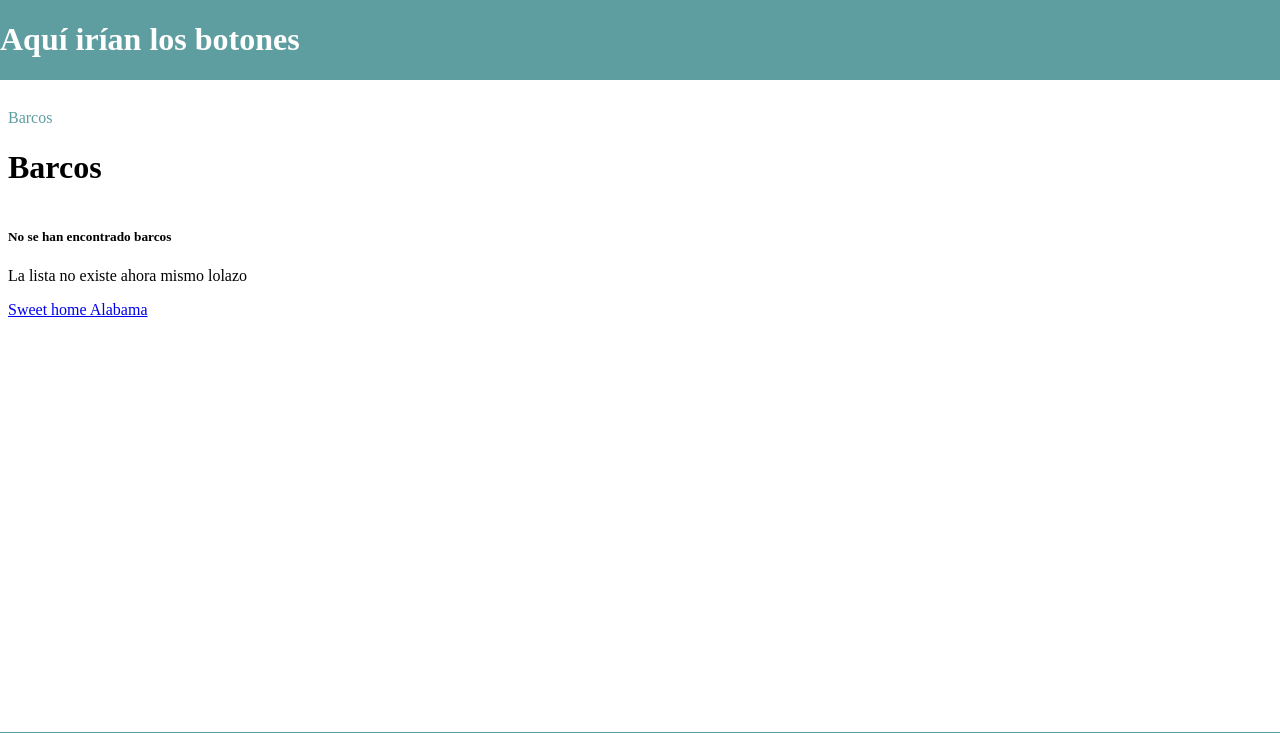
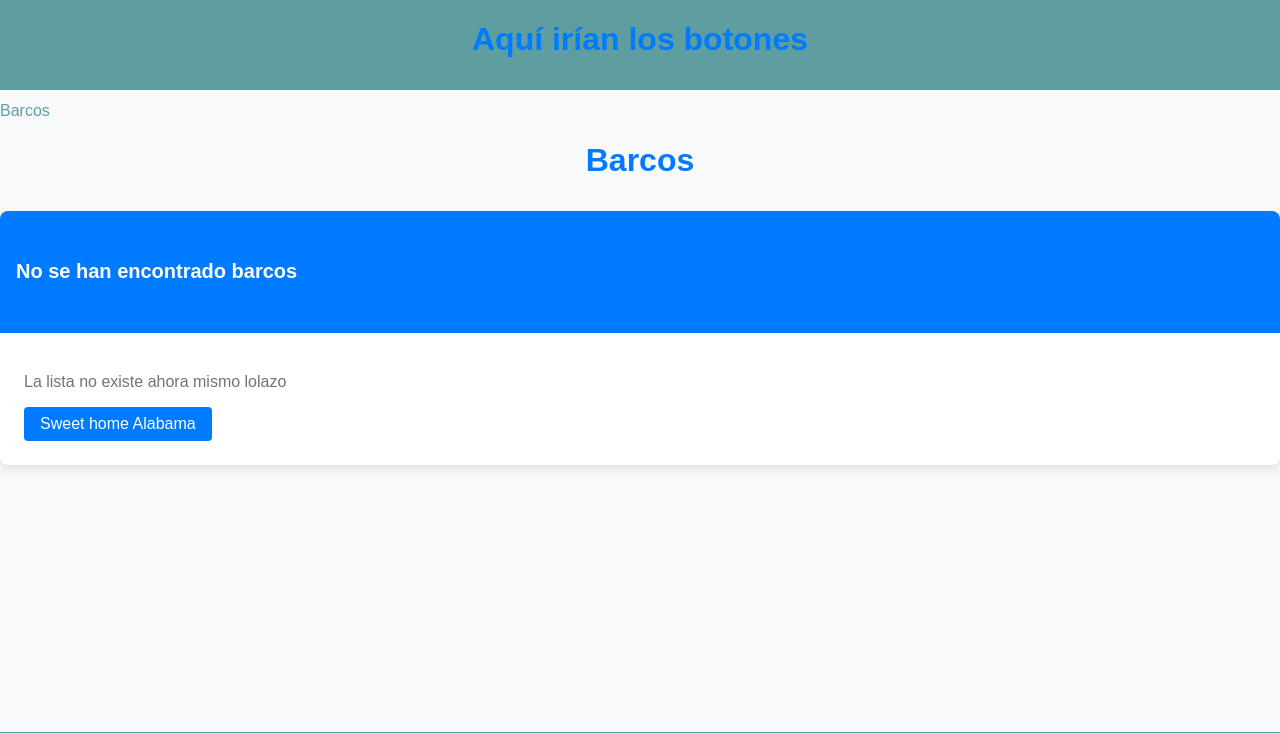
Before and after one commit to frajimmor2/NavegaTrujillo, a Django app: page /catalog/ in a window 1280 px wide. Shown: the top 733 px of the page. Run offline with Django 5.2, Linux system fonts and the light colour scheme; data that the repository does not hold is empty.

Commit message:
Css del catalogo de barcos

```diff
--- /dev/null
+++ b/NavegaTrujilloWeb/static/css/catalog.css
@@ -0,0 +1,120 @@
+/* Estilos Generales */
+body {
+    font-family: 'Arial', sans-serif;
+    background-color: #f8f9fa;
+    color: #333;
+    margin: 0;
+    padding: 0;
+}
+
+h1 {
+    color: #007bff;
+    text-align: center;
+    margin-bottom: 2rem;
+}
+
+.card {
+    border-radius: 8px;
+    box-shadow: 0 4px 8px rgba(0, 0, 0, 0.1);
+    margin-bottom: 2rem;
+    background-color: #fff;
+    overflow: hidden;
+}
+
+.card-header {
+    background-color: #007bff;
+    color: white;
+    padding: 1rem;
+}
+
+.card-body {
+    padding: 1.5rem;
+}
+
+.btn-primary {
+    background-color: #007bff;
+    border: none;
+    transition: background-color 0.3s;
+}
+
+.btn-primary:hover {
+    background-color: #0056b3;
+}
+
+/* Estilos de la Tabla */
+.table {
+    width: 70%;
+    margin-bottom: 1rem;
+    background-color: transparent;
+    border-collapse: collapse;
+}
+
+.table th, .table td {
+    padding: 0.75rem;
+    vertical-align: top;
+    border-top: 1px solid #dee2e6;
+}
+
+.table thead th {
+    vertical-align: bottom;
+    border-bottom: 2px solid #dee2e6;
+}
+
+.table tbody tr:hover {
+    background-color: #f1f1f1;
+}
+
+/* Links dentro de la tabla */
+.table a {
+    color: #007bff;
+    text-decoration: none;
+    transition: color 0.3s;
+}
+
+.table a:hover {
+    color: #0056b3;
+}
+
+/* Iconos */
+i[data-feather] {
+    width: 16px;
+    height: 16px;
+    margin-right: 8px;
+    cursor: pointer;
+    transition: all 0.3s;
+}
+
+i[data-feather]:hover {
+    color: #0056b3;
+}
+
+
+
+/* Mensaje cuando no hay barcos */
+.card-title {
+    font-size: 1.25rem;
+    font-weight: bold;
+}
+
+.card-text {
+    color: #6c757d;
+}
+
+/* Estilo del enlace "te devuelve al /home" */
+.btn {
+    display: inline-block;
+    padding: 0.5rem 1rem;
+    font-size: 1rem;
+    border-radius: 4px;
+    text-decoration: none;
+    cursor: pointer;
+    transition: background-color 0.3s;
+}
+
+.btn-primary {
+    color: #fff;
+}
+
+.btn-primary:hover {
+    background-color: #0056b3;
+}
--- a/NavegaTrujilloWeb/templates/base_template.html
+++ b/NavegaTrujilloWeb/templates/base_template.html
@@ -6,6 +6,8 @@
     <div class="section_top">
 	    <h1>Aquí irían los botones</h1>
     </div>
+    <link rel="stylesheet" href="{% static 'css/catalog.css' %}" type="text/css">
+
 
 
 </head>
```
